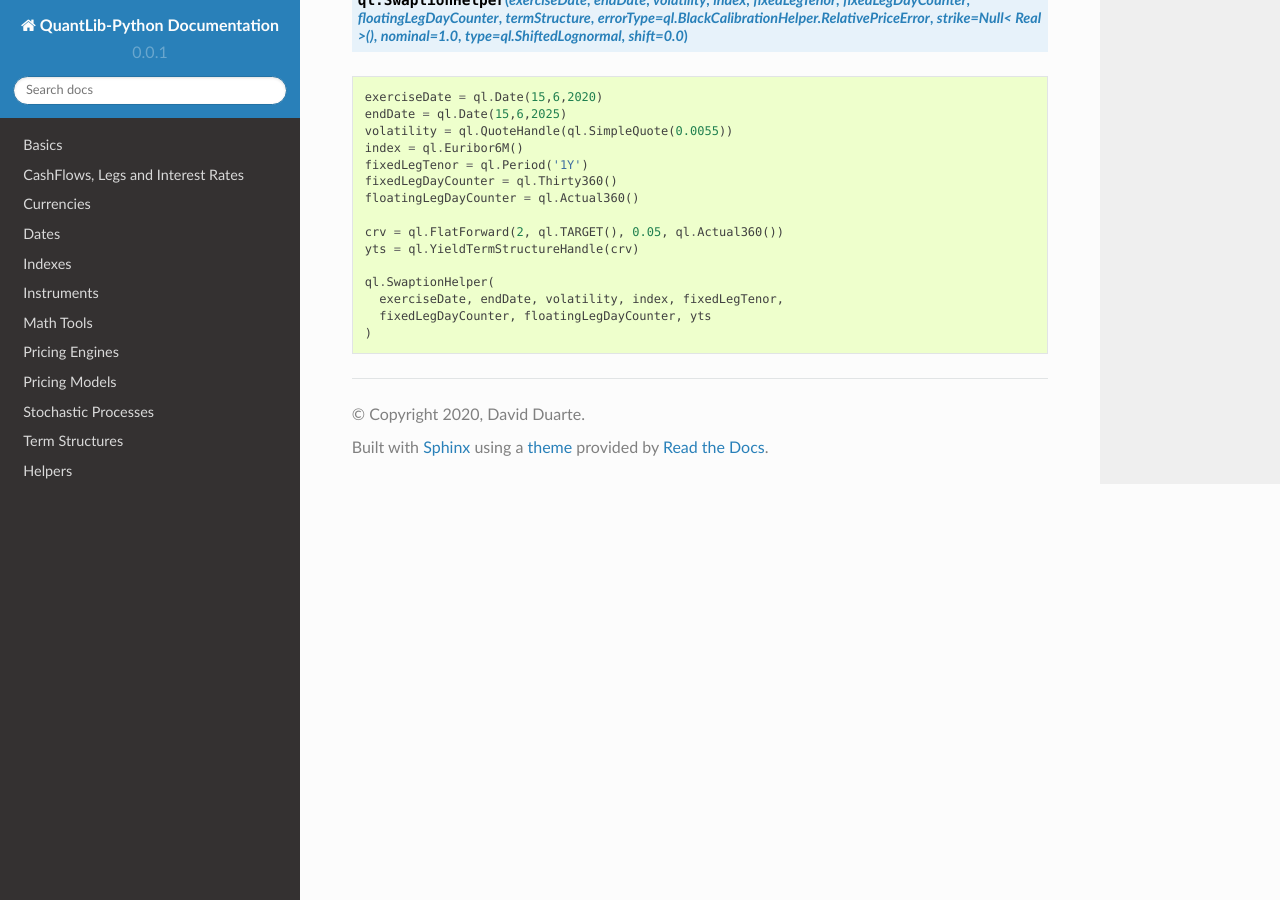
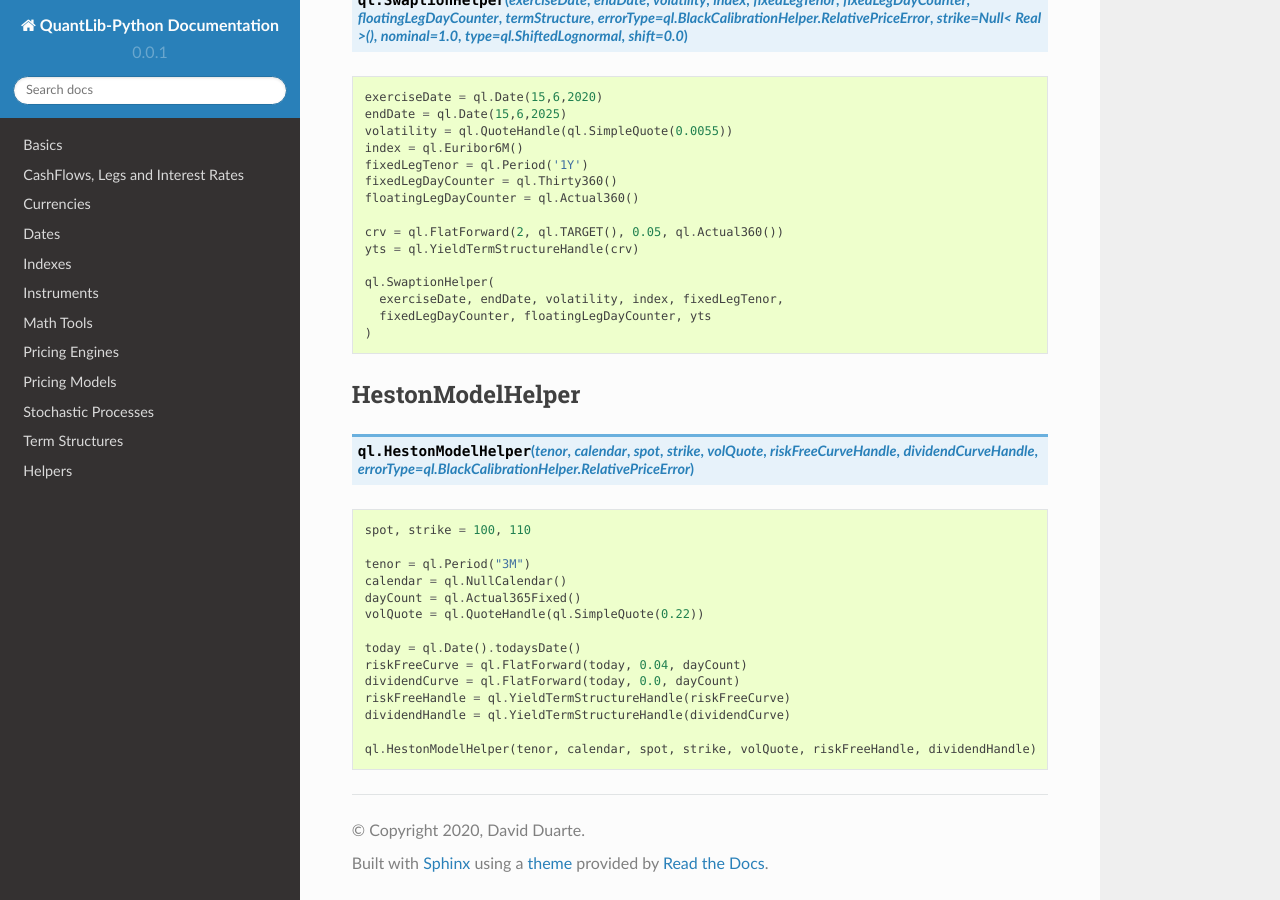
Before and after one commit to nhaga/QuantLib-Python-Docs, a Sphinx documentation site: the page built from docs/helpers/vol.rst, in a window 1280 px wide and 900 px high, scrolled down 1321 px. Built offline with Sphinx 7.4.7 and the Read the Docs theme 2.0.0, drawn with Linux system fonts in a browser that asks for light colours; formulas are drawn with MathJax 3.

Commit message:
Adding HestonModelHelper
Used for calibrating a Heston process to observed vol points

```diff
--- a/docs/helpers/vol.rst
+++ b/docs/helpers/vol.rst
@@ -80,3 +80,26 @@ SwaptionHelper
     exerciseDate, endDate, volatility, index, fixedLegTenor,
     fixedLegDayCounter, floatingLegDayCounter, yts
   )
+
+
+HestonModelHelper
+*****************
+
+.. function:: ql.HestonModelHelper(tenor, calendar, spot, strike, volQuote, riskFreeCurveHandle, dividendCurveHandle, errorType=ql.BlackCalibrationHelper.RelativePriceError)
+
+.. code-block:: python
+
+  spot, strike = 100, 110
+
+  tenor = ql.Period("3M")
+  calendar = ql.NullCalendar()
+  dayCount = ql.Actual365Fixed()
+  volQuote = ql.QuoteHandle(ql.SimpleQuote(0.22))
+
+  today = ql.Date().todaysDate()
+  riskFreeCurve = ql.FlatForward(today, 0.04, dayCount)
+  dividendCurve = ql.FlatForward(today, 0.0, dayCount)
+  riskFreeHandle = ql.YieldTermStructureHandle(riskFreeCurve)
+  dividendHandle = ql.YieldTermStructureHandle(dividendCurve)
+
+  ql.HestonModelHelper(tenor, calendar, spot, strike, volQuote, riskFreeHandle, dividendHandle)
```
